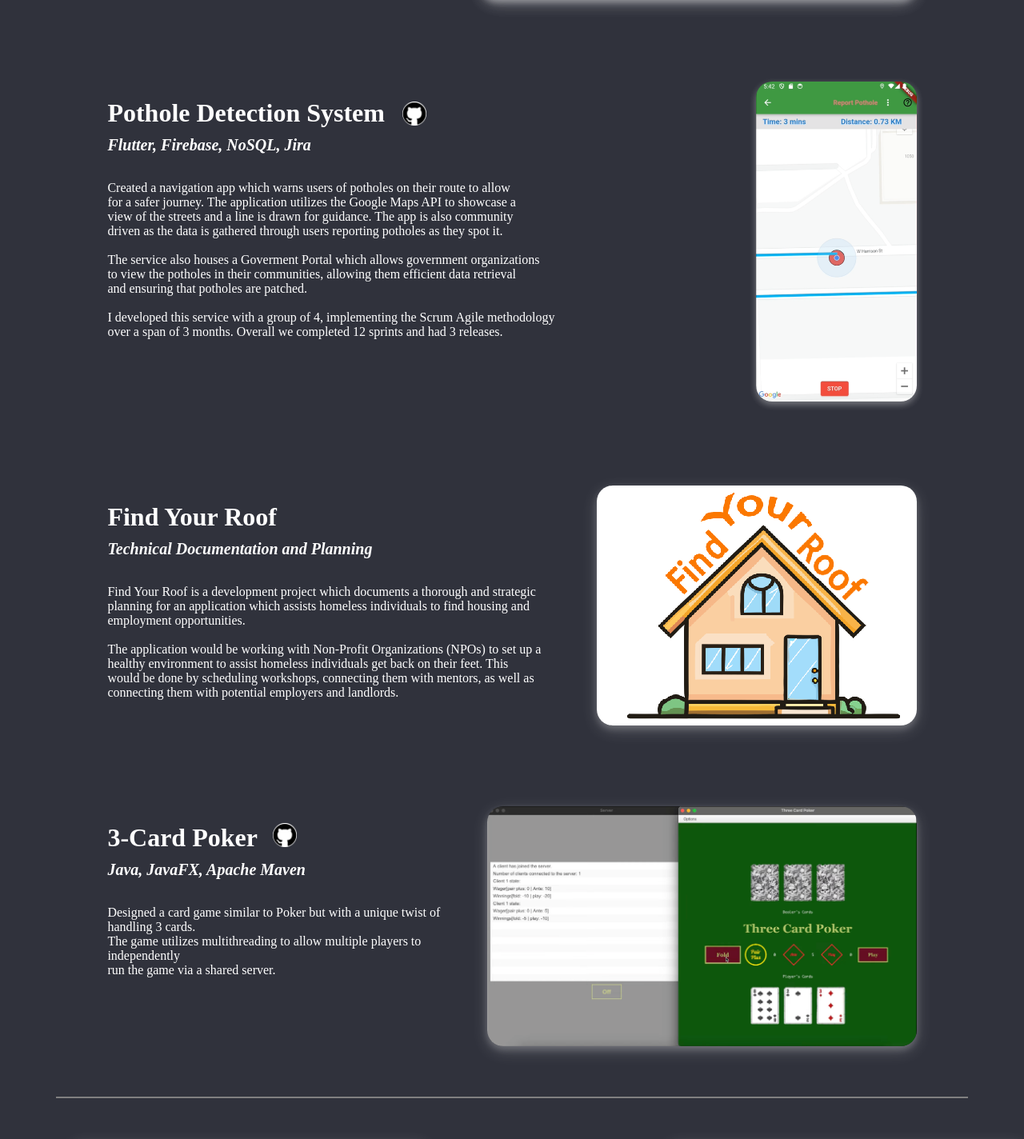
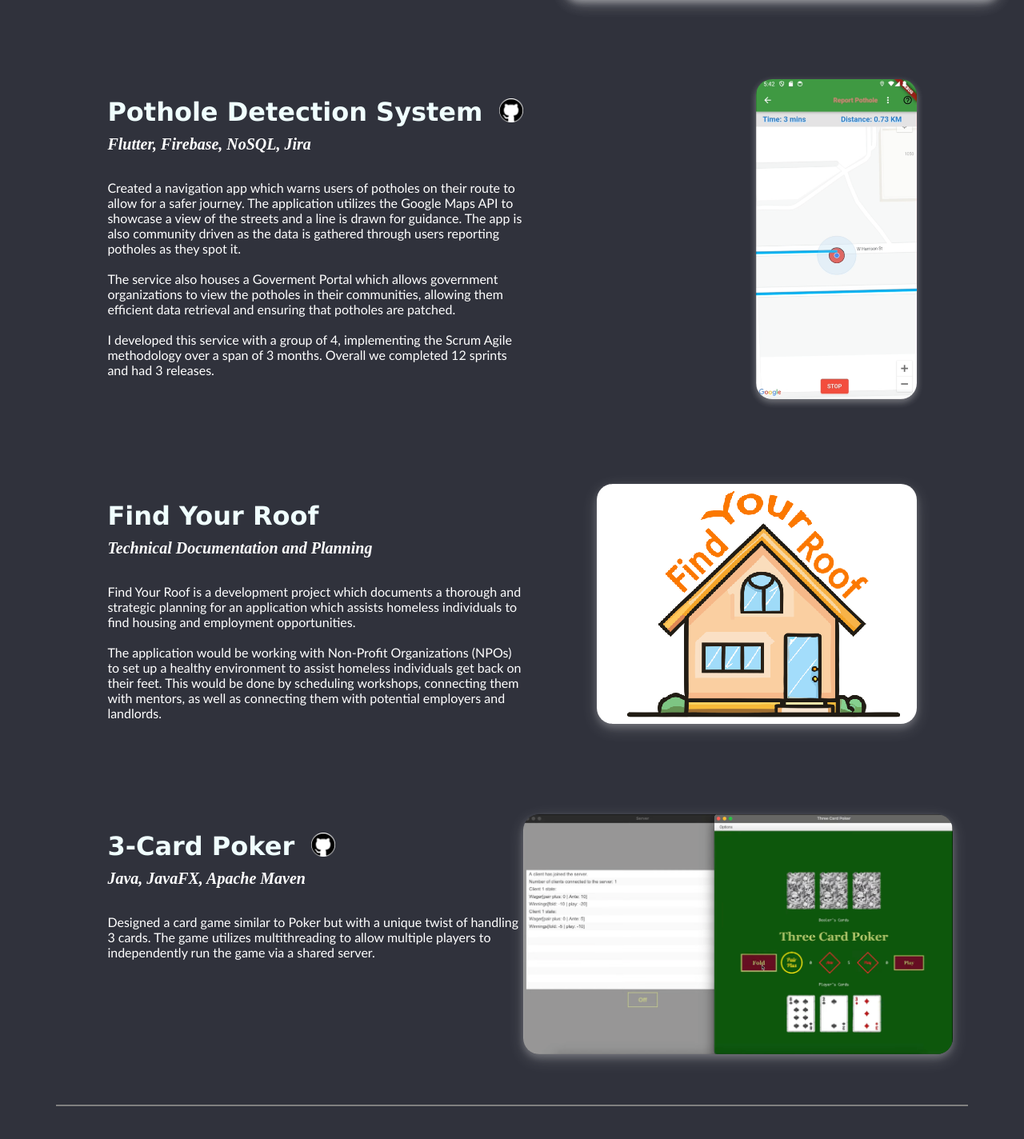
Before and after one commit to shehriar/shehsite, an Angular app: page / in a window 1280 px wide. Shown: the part 1056-2480 px from the top of the page at 80% size. Built offline with nearby package versions, Linux system fonts and the light colour scheme; grey boxes are pictures that could not be loaded.

Commit message:
Made stylistic changes

```diff
--- a/src/app/home/home/home.component.css
+++ b/src/app/home/home/home.component.css
@@ -15,6 +15,7 @@
     width: 300px;
     height: 300px;
     border-radius: 50%;
+    border-bottom: 1px solid rgb(0, 0, 0);
     /* background-color: rgb(56, 55, 84); */
 }
 
@@ -33,7 +34,7 @@
     font-weight: bold;
     font-size: 18px;
     /* text-decoration: underline; */
-    font-family:'Times New Roman', Times, serif;
+    font-family:Arial, Helvetica, sans-serif;
     margin-bottom: 10px;
 }
 
--- a/src/app/projects/projects/projects.component.css
+++ b/src/app/projects/projects/projects.component.css
@@ -52,6 +52,19 @@
     transform: scale(1.02);
 }
 
+.project-description{
+    width: 520px;
+    font-family:'Trebuchet MS', 'Lucida Sans Unicode', 'Lucida Grande', 'Lucida Sans', Arial, sans-serif;
+    /* font-family:Verdana, Geneva, Tahoma, sans-serif */
+}
+
+
+
+h1{
+    font-family:'Lucida Sans', 'Lucida Sans Regular', 'Lucida Grande', 'Lucida Sans Unicode', Geneva, Verdana, sans-serif;
+    color: azure;
+}
+
 h2{
     font-style: oblique;
 }
--- a/src/app/projects/projects/projects.component.html
+++ b/src/app/projects/projects/projects.component.html
@@ -1,4 +1,5 @@
 <div #projectsComponent class = "projects-container">
+    <div style = "margin-top: 5%"></div>
     <div class = column>
         <div class = "row">
             <div class = "column">
@@ -9,12 +10,14 @@
                     </a>
                 </div>
                 <h2>Angular, ExpressJS, SQL</h2>
-                <p>Developed a website for a mock car rental service called "RoadRover Rentals".<br>
+                <div class = "project-description">
+                    <p>Developed a website for a mock car rental service called "RoadRover Rentals".
                         I used a dataset which contained data of over 500 vehicles, and implemented RESTful API endpoints
                         to connect the backend to the Angular frontend.<br><br>
                         The intuitive UI of the web application guides the user throughout the whole process,
                         from selecting dates and pickup location down to booking the vehicle.
                     </p>
+                </div>
             </div>
             <div style="margin-right: 5%;"></div>
             <a class = "project-box" href = "https://www.youtube.com/watch?v=AOCD27HebLM&ab_channel=ShehriarBurney" target="_blank">
@@ -31,18 +34,20 @@
                     </a>
                 </div>
                 <h2>Flutter, Firebase, NoSQL, Jira</h2>
-                <p>Created a navigation app which warns users of potholes on their route to allow<br>
-                    for a safer journey. The application utilizes the Google Maps API to showcase a<br>
-                    view of the streets and a line is drawn for guidance. The app is also community <br>
+                <div class = "project-description">
+                    <p>Created a navigation app which warns users of potholes on their route to allow
+                        for a safer journey. The application utilizes the Google Maps API to showcase a
+                        view of the streets and a line is drawn for guidance. The app is also community
                         driven as the data is gathered through users reporting potholes as they spot it.
                         <br><br>
-                    The service also houses a Goverment Portal which allows government organizations<br>
-                    to view the potholes in their communities, allowing them efficient data retrieval<br>
+                        The service also houses a Goverment Portal which allows government organizations
+                        to view the potholes in their communities, allowing them efficient data retrieval
                         and ensuring that potholes are patched.
                         <br><br>
-                    I developed this service with a group of 4, implementing the Scrum Agile methodology<br>
+                        I developed this service with a group of 4, implementing the Scrum Agile methodology
                         over a span of 3 months. Overall we completed 12 sprints and had 3 releases.
                     </p>
+                </div>
             </div>
             <a href = "https://youtu.be/C7Sl7JuKmVM" target="_blank">
                 <img class="pds-image" src="assets/projects_assets/pds_image.png" alt="">
@@ -53,15 +58,17 @@
             <div class = "column">
                 <h1>Find Your Roof</h1>
                 <h2>Technical Documentation and Planning</h2>
-                <p>Find Your Roof is a development project which documents a thorough and strategic <br>
-                    planning for an application which assists homeless individuals to find housing and <br>
+                <div class = "project-description">
+                    <p>Find Your Roof is a development project which documents a thorough and strategic
+                        planning for an application which assists homeless individuals to find housing and
                         employment opportunities.
                         <br><br>
-                    The application would be working with Non-Profit Organizations (NPOs) to set up a <br>
-                    healthy environment to assist homeless individuals get back on their feet. This<br>
-                    would be done by scheduling workshops, connecting them with mentors, as well as<br>
+                        The application would be working with Non-Profit Organizations (NPOs) to set up a
+                        healthy environment to assist homeless individuals get back on their feet. This
+                        would be done by scheduling workshops, connecting them with mentors, as well as
                         connecting them with potential employers and landlords.
                     </p>
+                </div>
             </div>
             <a href = "https://drive.google.com/file/d/13Lg3o5w4yJG1yFI2EGbw0Ajne9A58QCM/view?usp=drive_link" target="_blank">
                 <img class = "project-box" height="300px" src="assets/projects_assets/fyr_image.png" alt="">
@@ -77,10 +84,12 @@
                     </a>
                 </div>
                 <h2>Java, JavaFX, Apache Maven</h2>
-                <p>Designed a card game similar to Poker but with a unique twist of handling 3 cards.<br>
-                    The game utilizes multithreading to allow multiple players to independently <br>
+                <div class = "project-description">
+                    <p>Designed a card game similar to Poker but with a unique twist of handling 3 cards.
+                        The game utilizes multithreading to allow multiple players to independently
                         run the game via a shared server.
                     </p>
+                </div>
             </div>
             <a href = "https://youtu.be/TRJfWWMRxj4" target="_blank">
                 <img class = "project-box" src="assets/projects_assets/poker_image.png" alt="">
```
Lines whose indentation alone changed are shown as unchanged.
